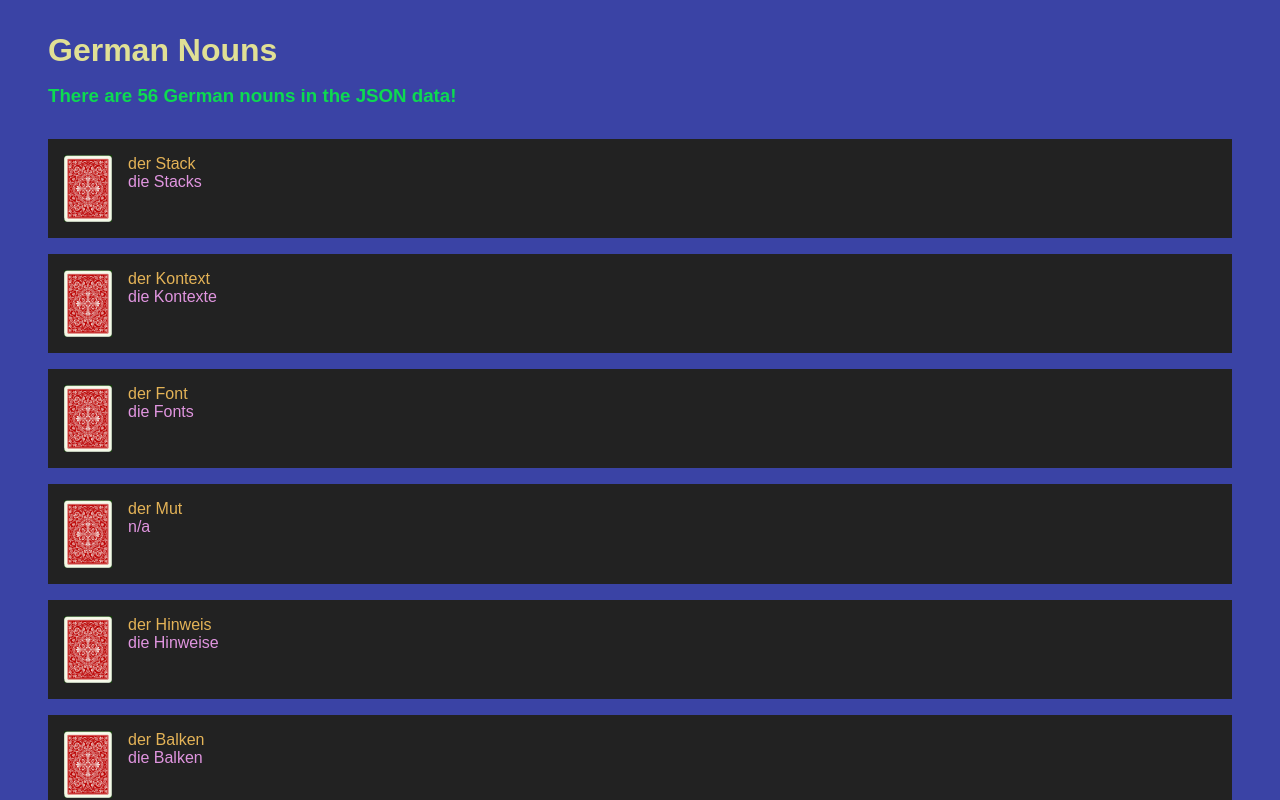
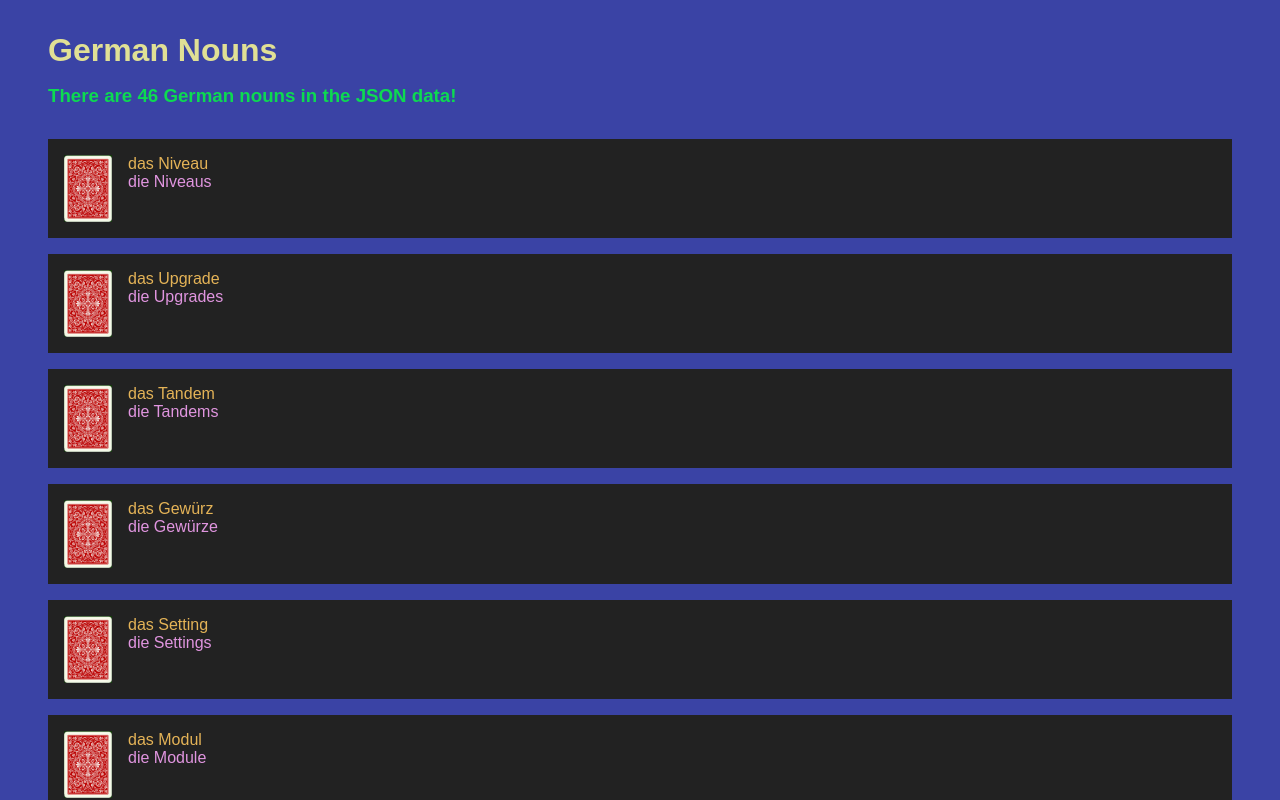
Before and after one commit to Scientific-Research/mk004reactbasics, a React (Vite) app: page / in a window 1280 px wide. Shown: the top 800 px of the page. Built offline with nearby package versions, Linux system fonts and the light colour scheme.

Commit message:
we all the program now for all three articles as props

```diff
--- a/src/App.jsx
+++ b/src/App.jsx
@@ -4,7 +4,10 @@ import { GermanNouns } from './components/GermanNouns';
 function App() {
   return (
     <div className="App">
-      <GermanNouns />
+      {/* <GermanNouns /> */}
+      <GermanNouns article="das" />
+      <GermanNouns article="die" />
+      <GermanNouns article="der" />
     </div>
   );
 }
--- a/src/components/GermanNouns.jsx
+++ b/src/components/GermanNouns.jsx
@@ -25,12 +25,15 @@ function shuffle(array) {
 // const germanNouns = shuffle(_germanNouns);
 
 //SELECT ONLY THE NOUNS WITH ARTICLE der => using filter method
-const germanNouns = shuffle(_germanNouns).filter((d) => d.article === 'der');
+// const germanNouns = shuffle(_germanNouns).filter((d) => d.article === 'der');
 // shuffle(germanNoun);
 // console.log(arr);
 // console.log(germanNoun);
 
-export const GermanNouns = () => {
+export const GermanNouns = ({ article }) => {
+  const germanNouns = shuffle(_germanNouns).filter(
+    (d) => d.article === article
+  );
   return (
     <>
       <h1>German Nouns</h1>
@@ -46,7 +49,6 @@ export const GermanNouns = () => {
           </div>
         </div>
       ))}
-      ;
     </>
   );
 };
```
